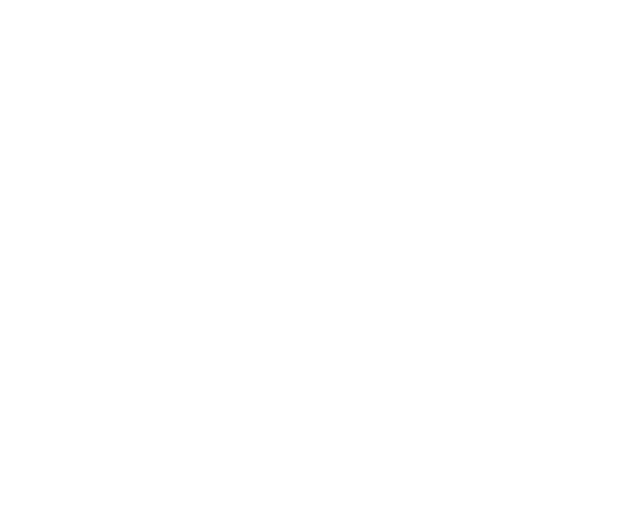
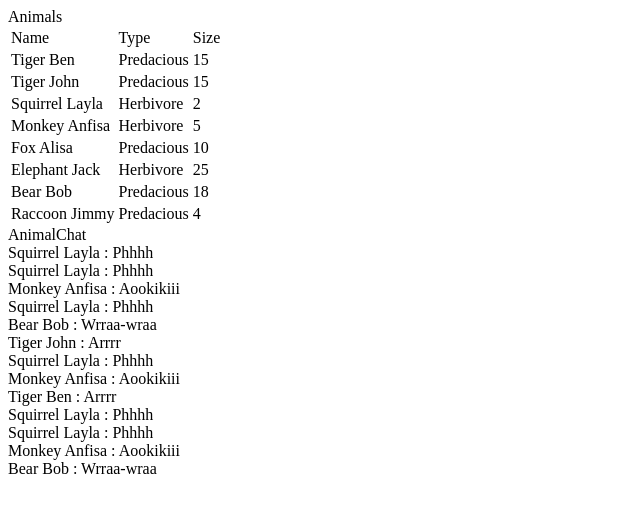
Before and after one commit to elenah-in6k/ZOO, a plain HTML site: page zoo.html in a window 1280 px wide. Shown: the whole page, without its empty margins (0-640 px from the left). Drawn offline with Linux system fonts and the light colour scheme.

Commit message:
Add animal chat

```diff
--- a/js/AllAnimalsList.js
+++ b/js/AllAnimalsList.js
@@ -15,18 +15,40 @@ function createDOM () {
   titleElem.className = "title";
   titleElem.textContent = options.title;
 
+
   createDOMElement();
 }
 
 function createDOMElement () {
-  var items = options.items || [];
-  var list = document.createElement("ul");
-  items.forEach ( function (item) {
-    var listElement = document.createElement("li");
-    listElement.textContent = item;
+    var table = document.createElement('table');
+    var items = options.items || [];
+    var list;
+    list = document.createElement("tr");
+    var listElement = document.createElement("td");
+    listElement.textContent = " Name ";
     list.appendChild(listElement);
+     listElement = document.createElement("td");
+    listElement.textContent =  " Type ";
+    list.appendChild(listElement);
+    listElement = document.createElement("td");
+   listElement.textContent =  " Size ";
+   list.appendChild(listElement);
+      table.appendChild( list );
+  items.getAllAnimals().forEach ( function (item) {
+    list = document.createElement("tr");
+    var listElement = document.createElement("td");
+    listElement.textContent = items.getAnimalKind(item) + " " + item.getName();
+    list.appendChild(listElement);
+     listElement = document.createElement("td");
+    listElement.textContent = " " +  item.getAnimalType();
+    list.appendChild(listElement);
+    listElement = document.createElement("td");
+   listElement.textContent =  " " + item.getSize();
+   list.appendChild(listElement);
+      table.appendChild( list );
   });
-  output.appendChild( list );
+  output.appendChild( table );
+
 }
 
 
--- /dev/null
+++ b/js/AnimalChat.js
@@ -0,0 +1,32 @@
+function AnimalChat(options) {
+  var output;
+  var chat;
+
+  function getOutput() {
+    if (!output) createDOM();
+   return output;
+  }
+
+  function createDOM () {
+    output = document.createElement('div');
+    output.className = "animalChat";
+
+    var titleElem = document.createElement('span');
+    output.appendChild(titleElem);
+    titleElem.className = "title";
+    titleElem.textContent = options.title;
+
+    chat = document.createElement("div");
+    chat.className = "chat";
+    output.appendChild(chat);
+
+  }
+
+  function giveVoice(animal) {
+
+    chat.innerHTML += options.items.getAnimalKind(animal) + " " + animal.getName() + " : " + animal.getVoice() + "<br>";
+  }
+
+  this.newShout = giveVoice;
+  this.getOutput = getOutput;
+}
--- a/js/controller/AnimalController.js
+++ b/js/controller/AnimalController.js
@@ -1,29 +1,22 @@
 function AnimalController(){
+
   var animals = new AnimalDao();
   this.getZooAnimals = function () {
     fillAnimals();
-    var allAnimals = animals.getAllAnimals();
-    var zooAnimals = [];
-    allAnimals.forEach(function(item,i){
-      zooAnimals.push("name: " + item.getName() + "voice: " + item.getVoice())
-    })
-    return zooAnimals;
-
-
-
-  };
+    return animals;
+  }
 
   function fillAnimals(){
-  animals.addAnimal(Tiger, "Ben", 8, 9);
-  animals.addAnimal(Tiger, "John", 8, 9);
+  animals.addAnimal(Tiger, "Ben", 5, 9);
+  animals.addAnimal(Tiger, "John", 4, 9);
 
-  animals.addAnimal(Squirrel, "Layla", 8, 9);
-  animals.addAnimal(Monkey, "Anfisa", 8, 9);
-  animals.addAnimal(Fox, "Alisa", 8, 9);
+  animals.addAnimal(Squirrel, "Layla", 1, 9);
+  animals.addAnimal(Monkey, "Anfisa", 2, 9);
+  animals.addAnimal(Fox, "Alisa", 7, 9);
   animals.addAnimal(Elephant, "Jack", 8, 9);
-  animals.addAnimal(Bear, "Bob", 8, 9);
-  animals.addAnimal(Raccoon, "Jimmy", 8, 9);
-};
+  animals.addAnimal(Bear, "Bob", 3, 9);
+  animals.addAnimal(Raccoon, "Jimmy", 7, 9);
+}
 
 
 }
--- a/js/core/Animal.js
+++ b/js/core/Animal.js
@@ -13,13 +13,16 @@ function Animal(name, size, givingTongueFrequency, feedingFrequency){
   };
   this.getSize = function () {
    return self.size;
- };
+  };
   this.getGivingTongueFrequency = function () {
    return self.givingTongueFrequency;
- };
+  };
+  this.setGivingTongueFrequency = function (time) {
+    return self.givingTongueFrequency = time;
+  };
   this.getFeedingFrequency = function () {
    return self.feedingFrequency;
- };
+  };
   this.getVoice = function () {
    return self.voice;
  };
--- a/js/core/Herbivore.js
+++ b/js/core/Herbivore.js
@@ -1,3 +1,6 @@
 function Herbivore(name, size, givingTongueFrequency, feedingFrequency){
   Animal.call(this, name, size, givingTongueFrequency, feedingFrequency);
+  this.getAnimalType = function () {
+      return "Herbivore";
+    }
 }
--- a/js/core/Predacious.js
+++ b/js/core/Predacious.js
@@ -1,3 +1,6 @@
 function Predacious(name, size, givingTongueFrequency, feedingFrequency){
   Animal.call(this, name, size, givingTongueFrequency, feedingFrequency);
+  this.getAnimalType = function() {
+    return "Predacious";
+  }
 }
--- a/js/core/predacious/Raccoon.js
+++ b/js/core/predacious/Raccoon.js
@@ -1,4 +1,4 @@
-function Racoon(name,givingTongueFrequency, feedingFrequency){
+function Raccoon(name,givingTongueFrequency, feedingFrequency){
   var size = 4;
   Predacious.call(this, name, size, givingTongueFrequency, feedingFrequency);
   this.voice = "Pufff";
--- a/js/main.js
+++ b/js/main.js
@@ -1,10 +1,26 @@
+
 document.addEventListener("DOMContentLoaded", function(event) {
-    var animalController = new AnimalController();
-    var  allZooAnimal = animalController.getZooAnimals()
-    var animalsList = new AllAnimalsList({
-      title: "Animals",
-      items: allZooAnimals
-    });
-    var elem = animalsList.getOutput();
-    document.body.appendChild(elem);
+     var animalController = new AnimalController();
+     var  allZooAnimal = animalController.getZooAnimals();
+     var animalsList = new AllAnimalsList({
+       title: "Animals",
+       items: allZooAnimal
+     });
+     var animalChat = new AnimalChat({
+       title: "AnimalChat",
+       items: allZooAnimal
+     });
+
+     document.body.appendChild(animalsList.getOutput());
+     document.body.appendChild(animalChat.getOutput());
+
+     allZooAnimal.getAllAnimals().forEach ( function (item) {
+       giveTongue(item);
+     });
+
+     function giveTongue(animal){
+       animal.setGivingTongueFrequency(setInterval(function() {
+             animalChat.newShout(animal);
+           }, animal.getGivingTongueFrequency() * 800));
+       }
 });
--- a/js/persistance/AnimalDao.js
+++ b/js/persistance/AnimalDao.js
@@ -10,11 +10,30 @@ function AnimalDao() {
   this.killAnimal = function (i) {
     animals.splice(i, 1);
   };
-  this.isHerbivore = function (animal) {
-    if (animal instanceof Herbivore){
-      return true;
-    } else if (animal instanceof Predacious) {
-      return false;
+
+  this.getAnimalKind = function (animal){
+    if (animal instanceof Bird){
+      return "Bird";
+    } else if (animal instanceof Deer ) {
+      return "Deer";
+    } else if (animal instanceof Elephant) {
+      return "Elephant";
+    } else if (animal instanceof Hare) {
+      return "Hare";
+    } else if (animal instanceof Monkey) {
+      return "Monkey";
+    } else if (animal instanceof Squirrel) {
+      return "Squirrel";
+    } else if (animal instanceof Bear) {
+      return "Bear";
+    } else if (animal instanceof Fox) {
+      return "Fox";
+    } else if (animal instanceof Raccoon) {
+      return "Raccoon";
+    } else if (animal instanceof SerpentGorynych) {
+      return "SerpentGorynych";
+    } else if (animal instanceof Tiger) {
+      return "Tiger";
     }
   };
 };
--- a/zoo.html
+++ b/zoo.html
@@ -3,27 +3,32 @@
    <HEAD>
      <meta charset="utf-8">
       <TITLE>ZOO</TITLE>
-      <script scr = "js/core/Animal.js" type="text/javascript"> </script>
-      <script scr = "js/core/Herbivore.js" type="text/javascript"> </script>
-      <script scr = "js/core/herbivore/Bird.js" type="text/javascript"> </script>
-      <script scr = "js/core/herbivore/Deer.js" type="text/javascript"> </script>
-      <script scr = "js/core/herbivore/Elephant.js" type="text/javascript"> </script>
-      <script scr = "js/core/herbivore/Here.js" type="text/javascript"> </script>
-      <script scr = "js/core/herbivore/Monkey.js" type="text/javascript"> </script>
-      <script scr = "js/core/herbivore/Squirrel.js" type="text/javascript"> </script>
-      <script scr = "js/core/Predacious.js" type="text/javascript"> </script>
-      <script scr = "js/core/predacious/Bear.js" type="text/javascript"> </script>
-      <script scr = "js/core/predacious/Fox.js" type="text/javascript"> </script>
-      <script scr = "js/core/predacious/Raccoon.js" type="text/javascript"> </script>
-      <script scr = "js/core/predacious/SerpentGorynych.js" type="text/javascript"> </script>
-      <script scr = "js/core/predacious/Tiger.js" type="text/javascript"> </script>
-      <script scr = "js/persistance/AnimalDao.js" type="text/javascript"> </script>
-      <script scr = "js/controller/AnimalController.js" type="text/javascript"> </script>
-      <script scr = "js/AllAnimalsList.js" type="text/javascript"></script>
-      <script scr = "js/main.js" type="text/javascript"></script>
+      <script src = "js/core/Animal.js" type="text/javascript"> </script>
+      <script src = "js/core/Herbivore.js" type="text/javascript"> </script>
+      <script src = "js/core/herbivore/Bird.js" type="text/javascript"> </script>
+      <script src = "js/core/herbivore/Deer.js" type="text/javascript"> </script>
+      <script src = "js/core/herbivore/Elephant.js" type="text/javascript"> </script>
+      <script src = "js/core/herbivore/Hare.js" type="text/javascript"> </script>
+      <script src = "js/core/herbivore/Monkey.js" type="text/javascript"> </script>
+      <script src = "js/core/herbivore/Squirrel.js" type="text/javascript"> </script>
+      <script src = "js/core/Predacious.js" type="text/javascript"> </script>
+      <script src = "js/core/predacious/Bear.js" type="text/javascript"> </script>
+      <script src = "js/core/predacious/Fox.js" type="text/javascript"> </script>
+      <script src = "js/core/predacious/Raccoon.js" type="text/javascript"> </script>
+      <script src = "js/core/predacious/SerpentGorynych.js" type="text/javascript"> </script>
+      <script src = "js/core/predacious/Tiger.js" type="text/javascript"> </script>
+      <script src = "js/persistance/AnimalDao.js" type="text/javascript"> </script>
+      <script src = "js/controller/AnimalController.js" type="text/javascript"> </script>
+      <script src = "js/AllAnimalsList.js" type="text/javascript"></script>
+      <script src = "js/AnimalChat.js" type="text/javascript"></script>
+      <script src = "js/main.js" type="text/javascript"></script>
 
    </HEAD>
    <BODY>
+       <script >
+
+
+       </script>
       <div>
       </div>
    </BODY>
```
Also changed, not shown: test/core/predacious/Raccoon.test.js (+1 -1 lines).
